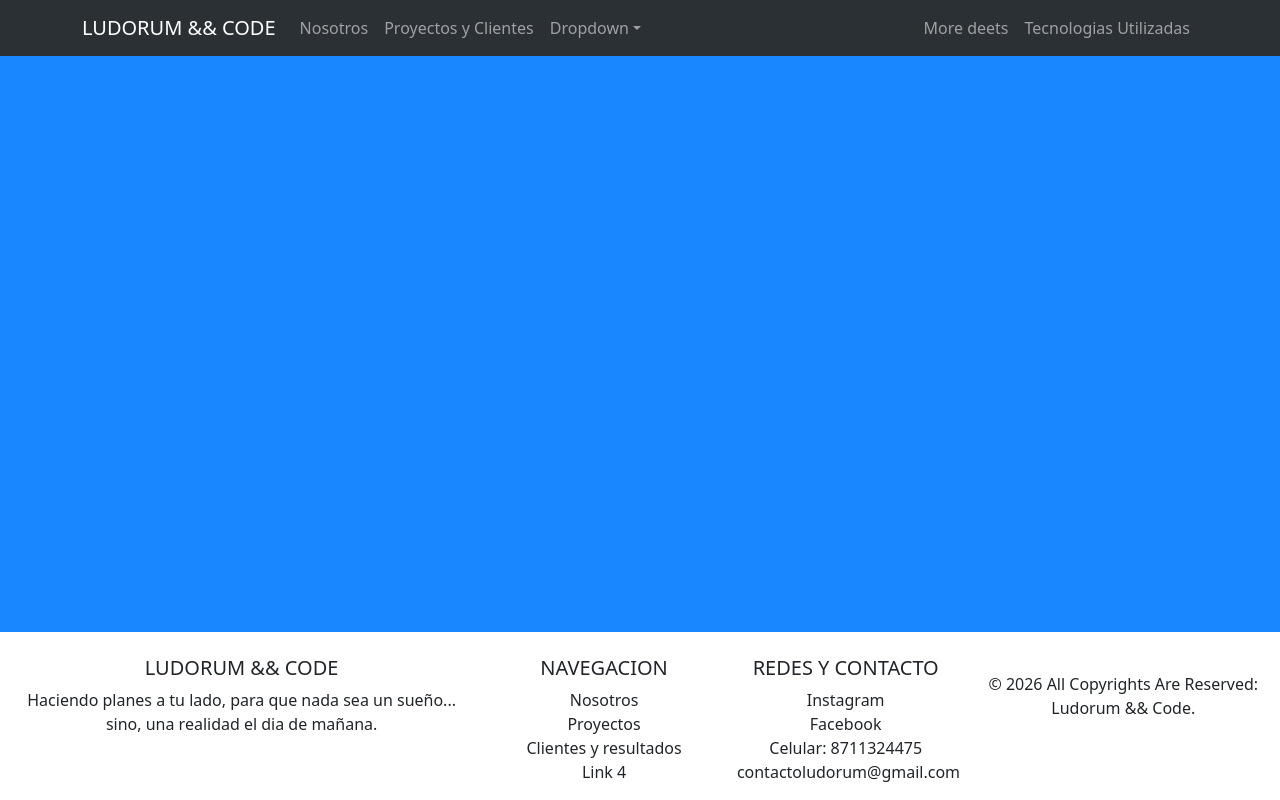
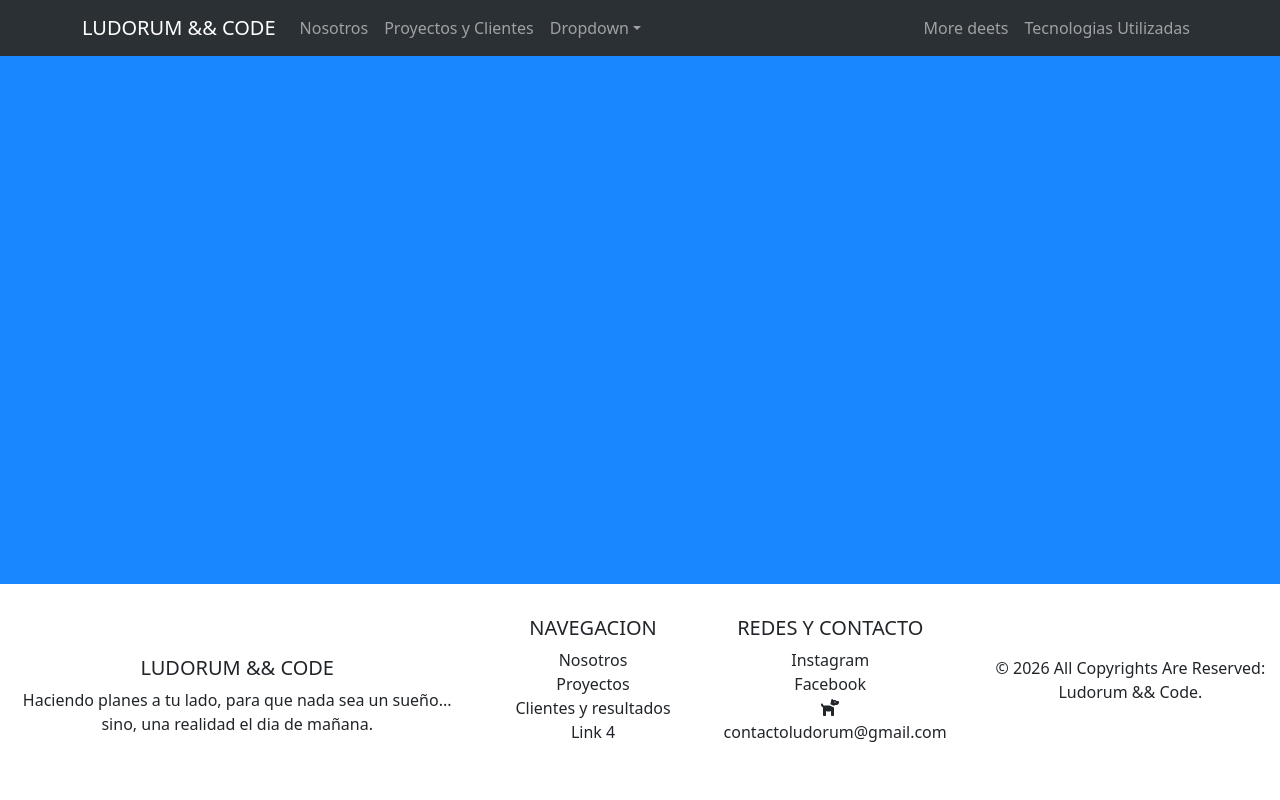
Before and after one commit to Chimochuchis02/Ludorum-App, a React (Vite) app: page / in a window 1280 px wide. Built offline with nearby package versions, Linux system fonts and the light colour scheme.

Commit message:
Feat:importing libraries and fontawesome for react-bootstrap

```diff
--- a/src/App.jsx
+++ b/src/App.jsx
@@ -2,9 +2,13 @@ import Container from 'react-bootstrap/Container';
 import Nav from 'react-bootstrap/Nav';
 import Navbar from 'react-bootstrap/Navbar';
 import NavDropdown from 'react-bootstrap/NavDropdown';
-import Row from 'react-bootstrap/Row';
-import Col from 'react-bootstrap/Col';
 import Carousel from 'react-bootstrap/Carousel';
+import { FontAwesomeIcon } from '@fortawesome/react-fontawesome'
+import { library } from '@fortawesome/fontawesome-svg-core'
+import { fas } from '@fortawesome/free-solid-svg-icons'
+import { far } from '@fortawesome/free-regular-svg-icons'
+import { fab } from '@fortawesome/free-brands-svg-icons'
+library.add(fas, far, fab)
 import './App.css'
 
 function Carrousel() {
@@ -79,7 +83,7 @@ function Footer() {
       <footer className="page-footer font-small white pt-4 fixed-bottom">
         <div className="container-fluid text-center text-md-left">
           <div className="row">
-            <div className="col-md-6 mt-md-0 mt-3">
+            <div className="col-md-6 mt-md-0 mt-3 py-5">
               <h5 className="text-uppercase">Ludorum && Code</h5>
               <p>
                 Haciendo planes a tu lado, para que nada sea un sueño...
@@ -91,7 +95,7 @@ function Footer() {
 
             <hr className="clearfix w-100 d-md-none pb-0" />
 
-            <div className="col-md-3 mb-md-0 mb-3">
+            <div className="col-md-3 mb-md-0 mb-3 py-2">
               <h5 className="text-uppercase">Navegacion</h5>
               <ul className="list-unstyled">
                 <li><a href="#" class="word">Nosotros</a></li>
@@ -101,22 +105,23 @@ function Footer() {
               </ul>
             </div>
 
-            <div className="col-md-3 mb-md-0 mb-3">
+            <div className="col-md-3 mb-md-0 mb-3 py-2">
               <h5 className="text-uppercase">Redes y Contacto</h5>
               <ul className="list-unstyled">
                 <li><a href="#" class="word">Instagram</a></li>
                 <li><a href="#" class="word">Facebook</a></li>
-                <li><a href="tel:8711324475" class="word">Celular: 8711324475</a></li>
+                <li><a href="wa:8711324475" class="word"> <FontAwesomeIcon icon="fa-solid fa-dog" /> </a></li>
+                <li><a href="#"></a>  </li>
                 <li><a href="#" class="word">contactoludorum@gmail.com</a></li>
               </ul>
             </div>
           </div>
         </div>
 
-        <div className="footer-copyright text-center py-3">
-          <p>
+        <div className="footer-copyright text-center py-5">
+          <ul>
             © 2026 All Copyrights Are Reserved: Ludorum && Code.
-          </p>
+          </ul>
         </div>
 
       </footer >
```
